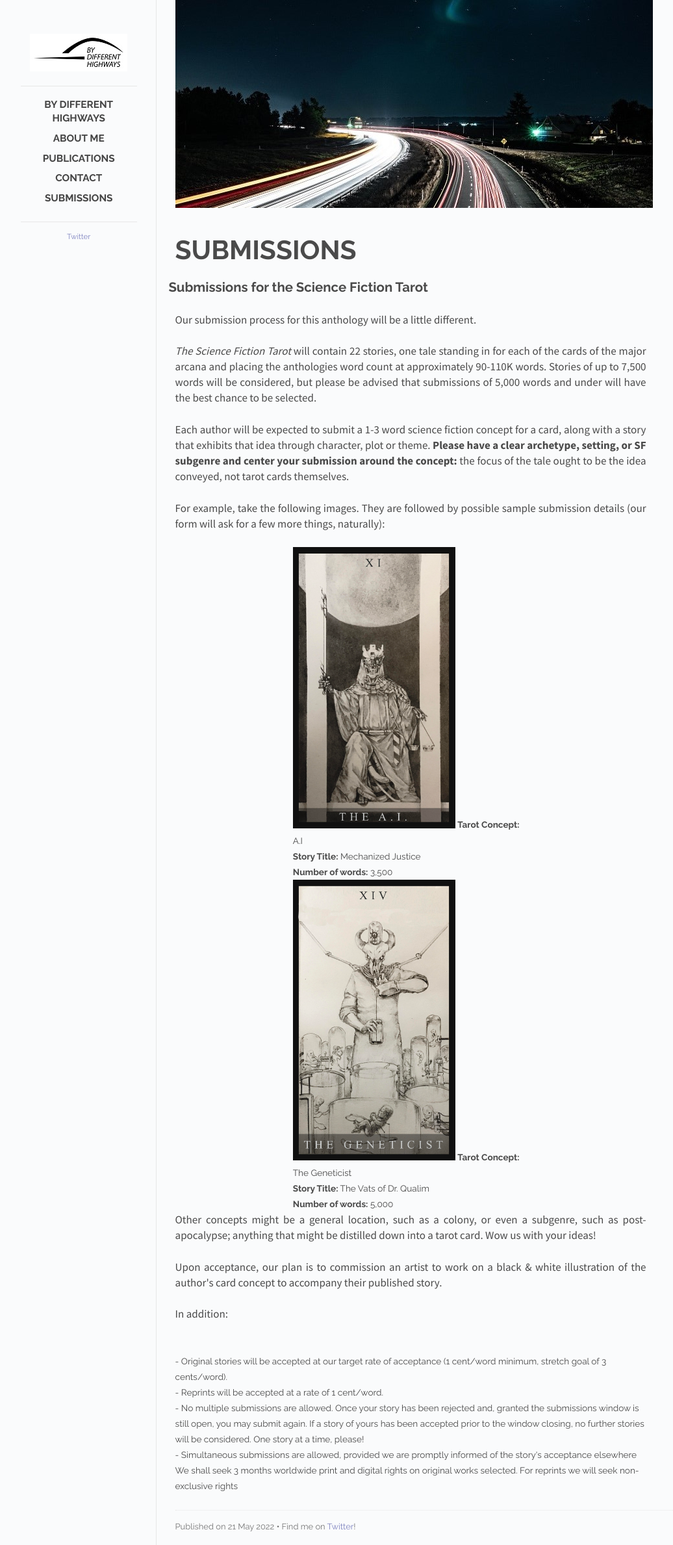
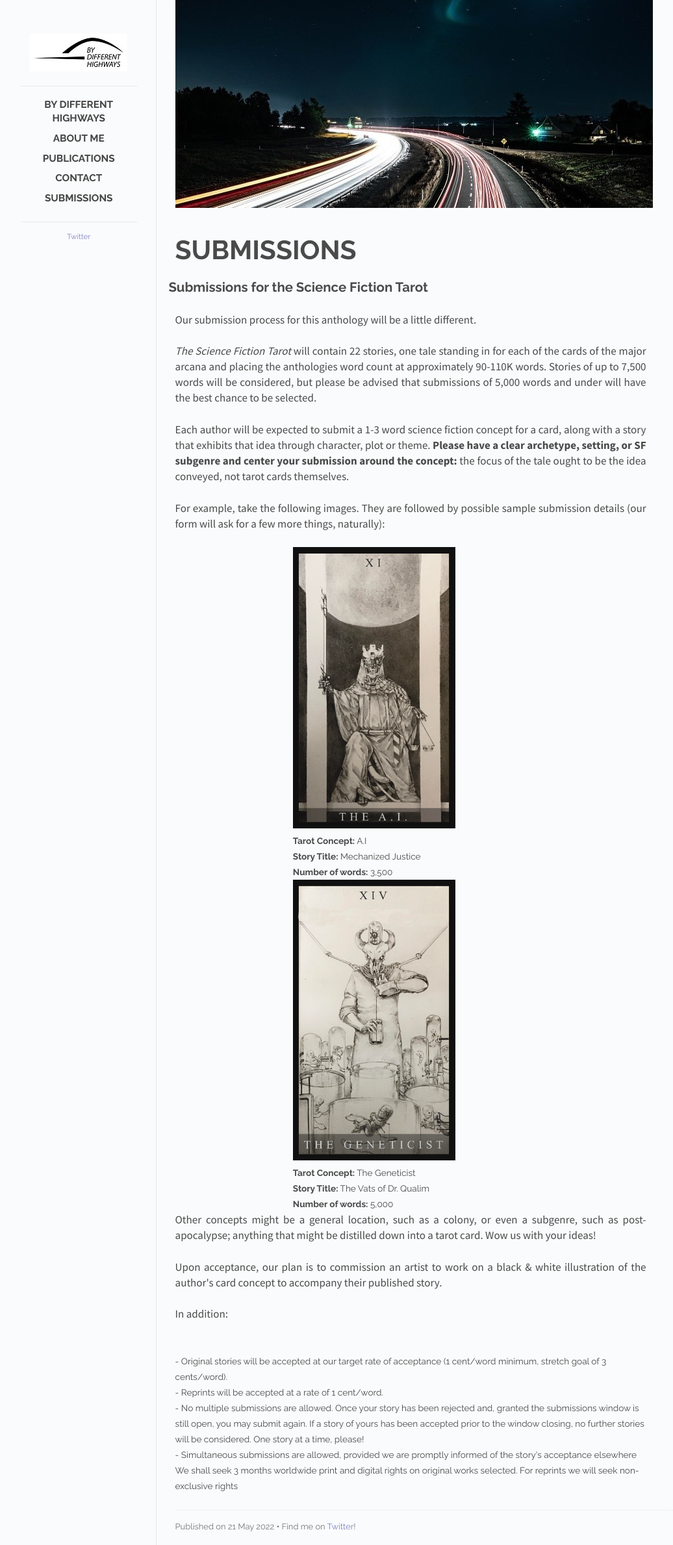
Before and after one commit to Butler-Brand/Butler-Brand.github.io, a Jekyll site: the page built from _posts/2022-05-21-submissons-post.md, in a window 1280 px wide. Shown: the whole page at 65% size, without its empty margins (118-1154 px from the left). Built offline with Jekyll 4.4.1, drawn with Linux system fonts in a browser that asks for light colours; Markdown is read by kramdown in place of the engine named in the settings.

Commit message:
Update 2022-05-21-submissons-post.md

```diff
--- a/_posts/2022-05-21-submissons-post.md
+++ b/_posts/2022-05-21-submissons-post.md
@@ -14,22 +14,21 @@ order: 5
 <p><em>The Science Fiction Tarot</em> will contain 22 stories, one tale standing in for each of the cards of the major arcana and placing the anthologies word count at approximately 90-110K words. Stories of up to 7,500 words will be considered, but please be advised that submissions of 5,000 words and under will have the best chance to be selected.</p>
 <p>Each author will be expected to submit a 1-3 word science fiction concept for a card, along with a story that exhibits that idea through character, plot or theme. <strong>Please have a clear archetype, setting, or SF subgenre and center your submission around the concept:</strong> the focus of the tale ought to be the idea conveyed, not tarot cards themselves.</p>
 <p>For example, take the following images. They are followed by possible sample submission details (our form will ask for a few more things, naturally):<p>
-<div>
+
 	<div class="tile">
-		<img src="/images/Tarot_AI.jpg" class="tarot_card" />
+		<img src="/images/Tarot_AI.jpg" class="tarot_card" /><br />
 		<strong>Tarot Concept:</strong> A.I<br />
 		<strong>Story Title:</strong> Mechanized Justice<br />
 		<strong>Number of words:</strong> 3,500<br />
 	</div>
-</div>
-<div>
+
 	<div class="tile">
-		<img src="/images/Tarot_Geneticist.jpg" class="tarot_card" />
+		<img src="/images/Tarot_Geneticist.jpg" class="tarot_card" /><br />
 		<strong>Tarot Concept:</strong> The Geneticist <br />
 		<strong>Story Title:</strong> The Vats of Dr. Qualim <br />
 		<strong>Number of words:</strong> 5,000  <br />
 	</div>
-</div>
+
 <p>Other concepts might be a general location, such as a colony, or even a subgenre, such as post-apocalypse; anything that might be distilled down into a tarot card. Wow us with your ideas!</p>
 <p>Upon acceptance, our plan is to commission an artist to work on a black & white illustration of the author's card concept to accompany their published story.</p>
 <p>In addition:</p>
```
